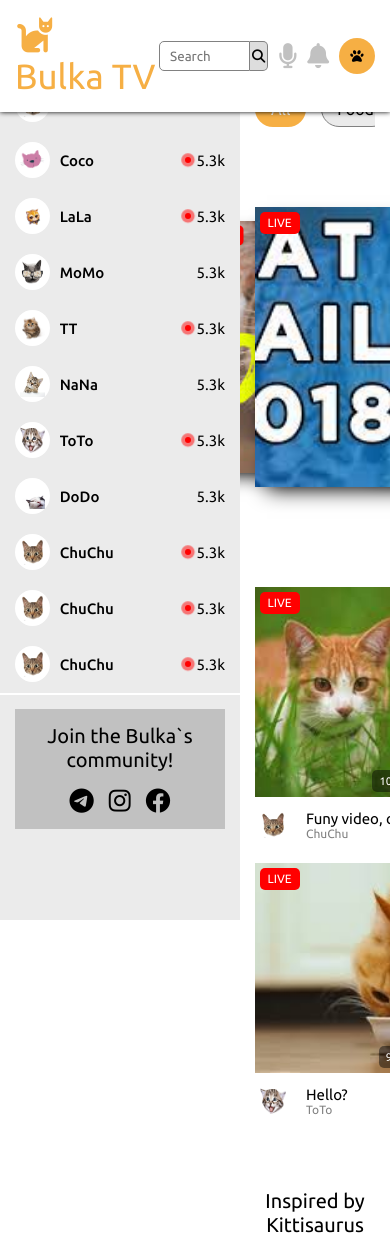
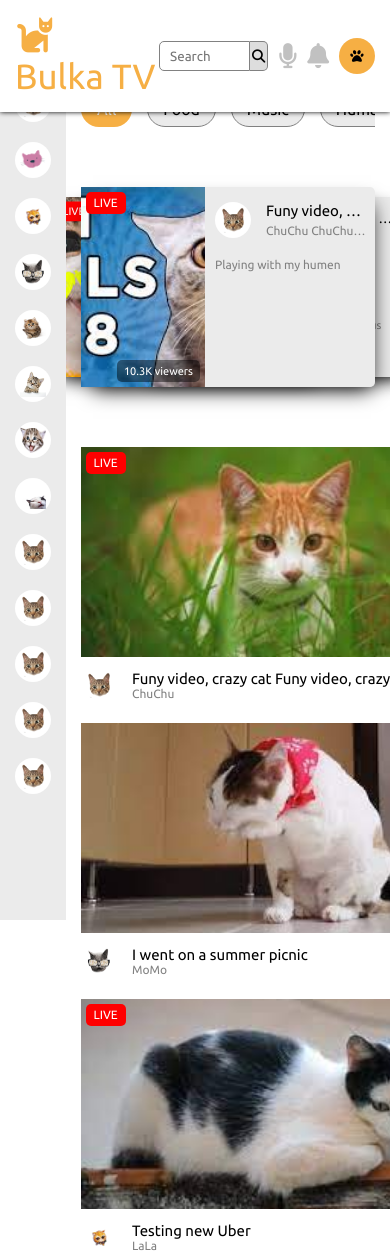
Before and after one commit to andrew-demchenk0/project-4-streaming-service, a plain HTML site: page index.html in a window 390 px wide. Shown: the top 1258 px of the page. Drawn offline with nearby package versions, Linux system fonts and the light colour scheme.

Commit message:
added media

```diff
--- a/index.html
+++ b/index.html
@@ -312,7 +312,7 @@
                                 <img src="images/cat1.png" alt="streamer-cat1">
                             </div>
                             <div class="video__streamer-wrapper">
-                                <h3 class="video__streamer-title">Funy video, crazy cat</h3>
+                                <h3 class="video__streamer-title">Funy video, crazy cat Funy video, crazy cat Funy video, crazy cat</h3>
                                 <h4 class="video__streamer-nickname">ChuChu</h4>
                             </div>
                             <i class="video__streamer-menu fa-solid fa-ellipsis-vertical"></i>
--- a/styles/components/_aside.scss
+++ b/styles/components/_aside.scss
@@ -113,3 +113,27 @@
         background-color: rgba(red, 0);
     }
 }
+
+@media (max-width: 1200px) {
+    .aside{
+        &__wrapper{
+            grid-template-columns: min-content;
+            grid-template-rows: 1fr;
+            padding-bottom: 15px;
+        }
+        &__streamer{
+            &-icon{
+                margin-right: 0;
+            }
+            &-wrapper{
+                display: none;
+            }
+        }
+        &__divider{
+            display: none;
+        }
+        &__info{
+            display: none;
+        }
+    }
+}
--- a/styles/components/_main.scss
+++ b/styles/components/_main.scss
@@ -8,3 +8,8 @@ main{
     width: 100%;
     overflow: hidden;
 }
+@media (max-width: 1200px) {
+    main{
+        margin-left: 66px;
+    }
+}
--- a/styles/components/main-block/_main-carousel.scss
+++ b/styles/components/main-block/_main-carousel.scss
@@ -1,6 +1,6 @@
 .carousel{
     margin-top: 50px;
-    width: 520px;
+    max-width: 520px;
     height: 280px;
     transform-style: preserve-3d;
     margin-inline: auto;
@@ -87,6 +87,7 @@
                 font-weight: 400;
                 grid-column: 1 / span 2;
                 color: var(--icon-hover-color);
+                overflow: hidden;
             }
         }
     }
@@ -138,3 +139,32 @@ input[type=radio]{
     transform: translatex(0) scale(1);
     z-index: 3;
 }
+
+@media (max-width: 1000px) {
+    .carousel{
+        margin-top: 40px;
+        max-width: 420px;
+        height: 230px;
+        &-card{
+            &__streamer{
+                &-descr{
+                    height: 145px;
+                }
+            }
+        }
+    }
+}
+@media (max-width: 700px) {
+    .carousel{
+        margin-top: 30px;
+        max-width: 320px;
+        height: 200px;
+        &-card{
+            &__streamer{
+                &-descr{
+                    height: 115px;
+                }
+            }
+        }
+    }
+}
--- a/styles/components/main-block/_main-videos.scss
+++ b/styles/components/main-block/_main-videos.scss
@@ -7,7 +7,7 @@
 }
 
 .video{
-    max-width: 380px;
+    width: auto;
     &__img{
         cursor: pointer;
         position: relative;
@@ -48,7 +48,7 @@
         &-title,
         &-nickname{
             cursor: pointer;
-            max-width: 300px;
+            max-width: 220px;
             font-size: 15px;
             font-weight: 400;
             white-space: nowrap;
@@ -70,3 +70,29 @@
         }
     }
 }
+
+@media (max-width: 1500px) {
+    .grid-container{
+        grid-template-columns: repeat(3, 1fr);
+    }
+}
+@media (max-width: 1000px) {
+    .grid-container{
+        margin-top: 50px;
+        grid-template-columns: repeat(2, 1fr);
+    }
+}
+@media (max-width: 700px) {
+    .grid-container{
+        margin-top: 30px;
+        grid-template-columns: repeat(1, 1fr);
+    }
+    .video{
+        &__streamer{
+            &-title,
+            &-nickname{
+                max-width: 390px;
+            }
+        }
+    }
+}
--- a/styles/styles.scss
+++ b/styles/styles.scss
@@ -1,12 +1,12 @@
 @import url('https://fonts.googleapis.com/css2?family=Roboto:ital,wght@0,100;0,500;0,900;1,500;1,900&family=Ubuntu:ital,wght@0,300;0,400;0,500;0,700;1,300;1,400;1,500;1,700&display=swap');
 
-@import 'partials/header';
-@import 'partials/aside';
-@import 'partials/main';
-@import 'partials/footer';
-@import 'partials/mixins';
+@import 'components/header';
+@import 'components/aside';
+@import 'components/main';
+@import 'components/footer';
+@import 'components/mixins';
 
-@import 'partials/variables';
+@import 'components/variables';
 
 * {
     font-family: Ubuntu, sans-serif;
```
Also changed, not shown: styles/styles.css, 1 other file.
